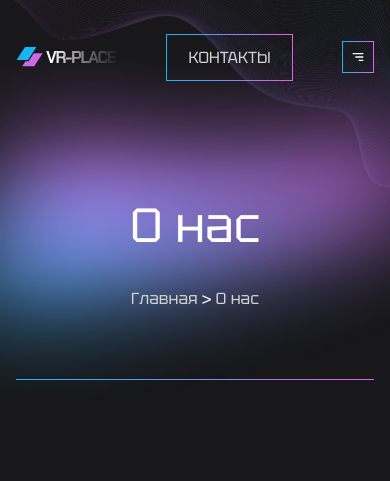
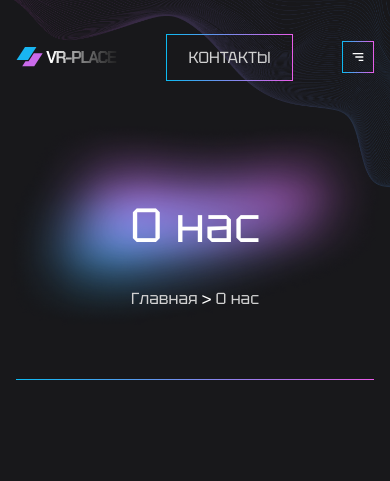
Before and after one commit to Derjugin/derjugin.github.io, a PHP site: page /about/ in a window 390 px wide; the page is wider, and only the part inside the window is pictured. Shown: the top 481 px of that part. Run offline with PHP 8.4, Linux system fonts and the light colour scheme; some web fonts are replaced.

Commit message:
Update styles.css

```diff
--- a/css/styles.css
+++ b/css/styles.css
@@ -1630,6 +1630,11 @@
     flex-direction: row;
     margin-bottom: 70px;
   }
+
+  .ellipse-img {
+  max-width: 100%;
+  }
+
 }
 
 @media (max-width: 570px) {
```
